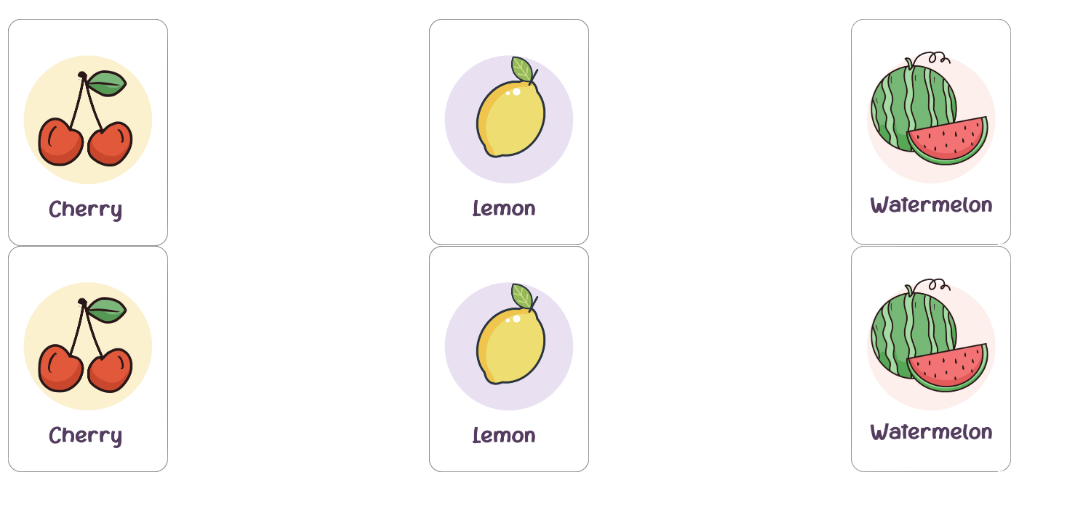
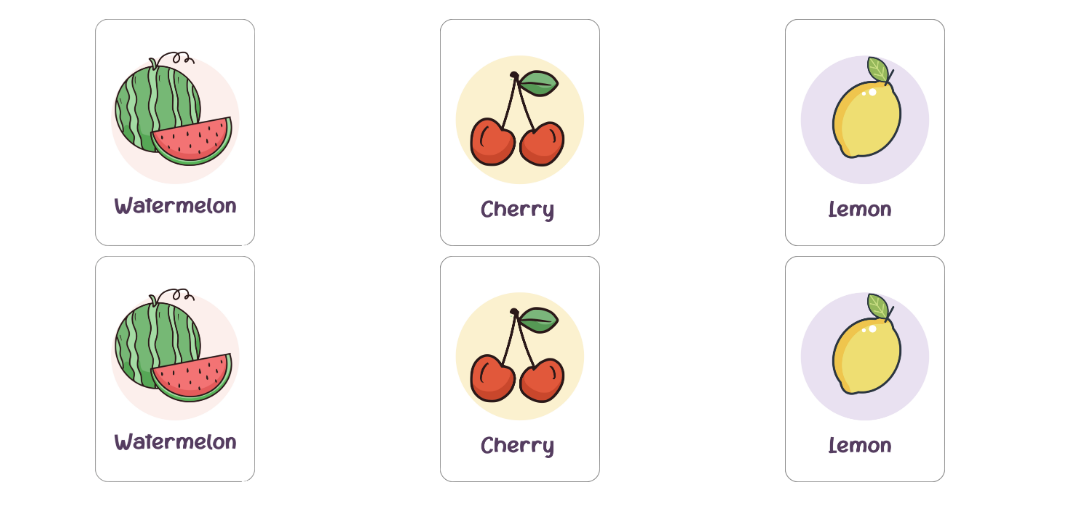
Before and after one commit to kwccc/fac-game, a plain HTML site: page index.html in a window 1280 px wide. Shown: the part 67-588 px from the top of the page, without its empty margins (0-1066 px from the left). Drawn offline with Linux system fonts and the light colour scheme.

Commit message:
Randomise layout of cards and generate them in the script

```diff
--- a/index.html
+++ b/index.html
@@ -9,13 +9,7 @@
 </head>
 <body>
   <h1>Test your memory!</h1>
-  <div class="play-area">
-    <img class="cherry" src="./images/Cherry.png" alt="Cherry"></img>
-    <img class="lemon" src="./images/Lemon.png" alt="Lemon"></img>
-    <img class="watermelon" src="./images/Watermelon.png" alt="Watermelon"></img>
-    <img class="cherry" src="./images/Cherry.png" alt="Cherry"></img>
-    <img class="lemon" src="./images/Lemon.png" alt="Lemon"></img>
-    <img class="watermelon" src="./images/Watermelon.png" alt="Watermelon"></img>
+  <div id="play-area">
   </div>
 </body>
 </html>
--- a/script.js
+++ b/script.js
@@ -1,4 +1,29 @@
-const cherryCard = document.querySelector('.cherry')
-cherryCard.addEventListener('click', () => {
-  console.log('clicked on cherry card')
+const playArea = document.getElementById('play-area')
+
+const shuffle = array => {
+  for (let i = array.length - 1; i > 0; i--) {
+    let j = Math.floor(Math.random() * (i + 1));
+    [array[i], array[j]] = [array[j], array[i]];
+  }
+  return array;
+}
+
+// limit to 3 images for now, can expand later
+const cardsArray = [
+  './images/Cherry.png',
+  './images/Lemon.png',
+  './images/Watermelon.png'
+]
+
+let indices = [0, 1, 2]
+indices = [...indices, ...indices]
+shuffle(indices)
+
+
+indices.forEach(i => {
+  const img = document.createElement('img')
+  img.setAttribute('src', cardsArray[i])
+  img.setAttribute('data-id', i)
+  img.classList.add('card')
+  playArea.appendChild(img)
 })
--- a/styles.css
+++ b/styles.css
@@ -2,12 +2,14 @@
   font-family: 'Segoe UI', Tahoma, Geneva, Verdana, sans-serif;
 }
 
-.play-area {
+#play-area {
   display: grid;
   grid-template-columns: repeat(3, 1fr);
-  /* gap: 0; */
+  gap: 10px;
+  width: 80vw;
 }
 
 img {
   width: 10rem;
+  place-self: center;
 }
```
